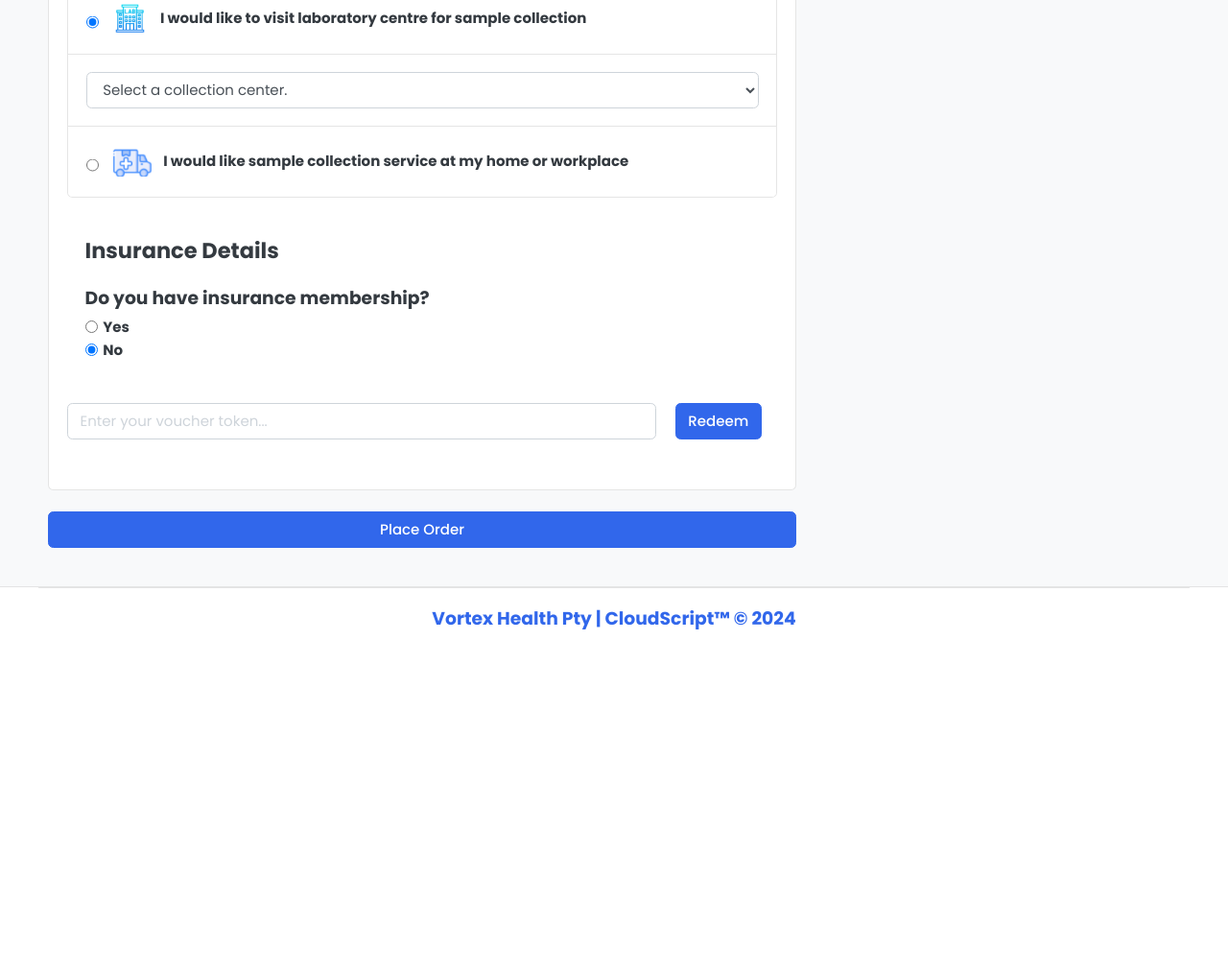
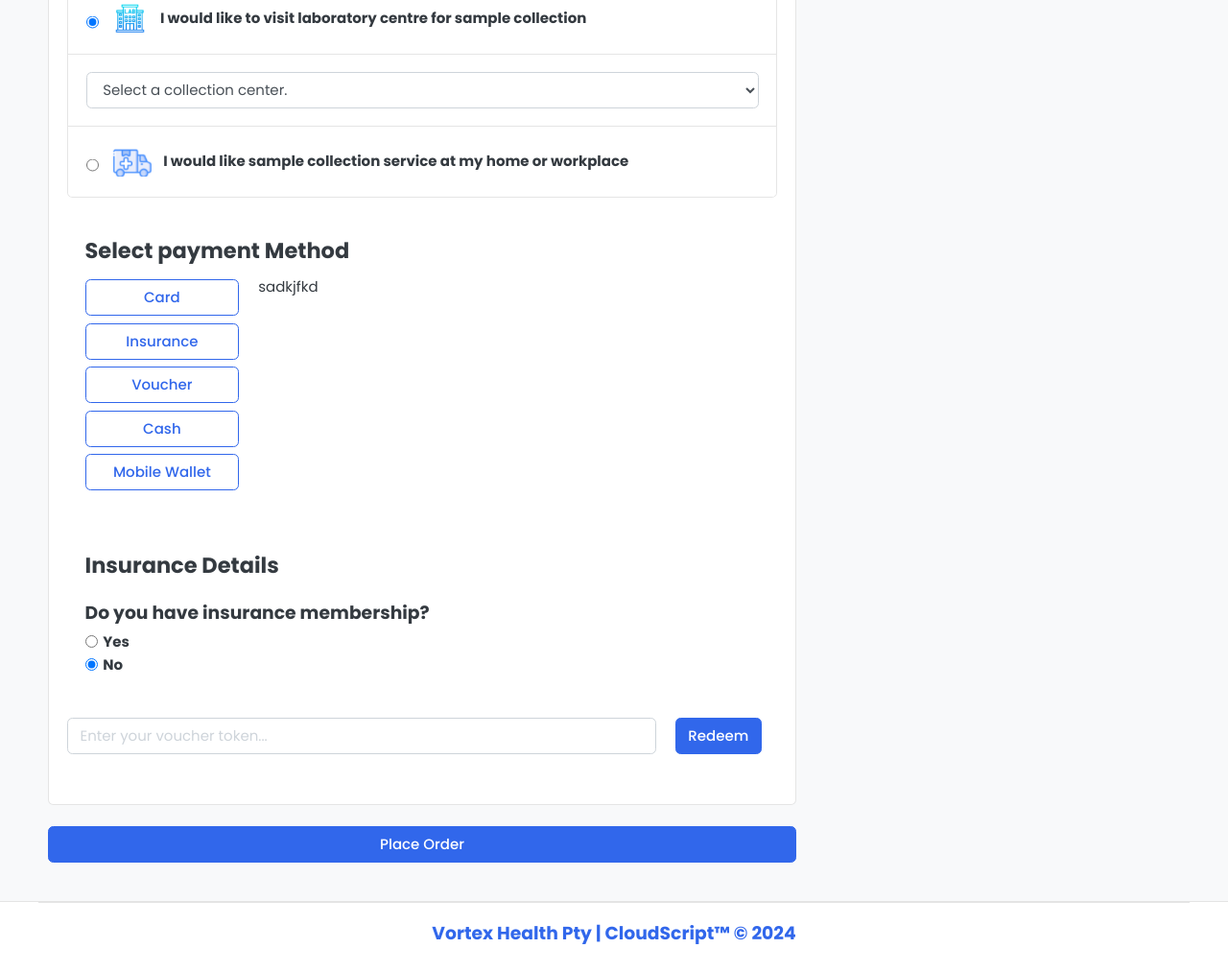
Before and after one commit to mahamudh472/medical_test, a Django app: page /request/checkout in a window 1280 px wide. Shown: the part 735-1748 px from the top of the page at 96% size. Before the commit the page ends 1391 px from the top, so only its background shows below. Run offline with Django 4.2, Linux system fonts and the light colour scheme; data comes from the database, SQL or seed files in the repository; parts of the project's set-up code (start-up, migrations or seed data) failed here and were passed over; some libraries are stand-ins or nearby versions; some web fonts are replaced.

Commit message:
not completed yet

```diff
--- a/templates/request/place-order.html
+++ b/templates/request/place-order.html
@@ -20,7 +20,9 @@
                                         <thead class="text-muted">
                                         <tr class="small text-uppercase">
                                             <th scope="col" class="text-center">Test</th>
-                                            <th style="white-space:nowrap" class="text-center" scope="col" width="120">Unit</th>
+                                            <th style="white-space:nowrap" class="text-center" scope="col" width="120">
+                                                Unit
+                                            </th>
                                             <th style="white-space:nowrap" scope="col" class="text-center">Cost</th>
 
                                         </tr>
@@ -131,7 +133,8 @@
                                             <select class="form-control" name="collection-center" id="center">
                                                 <option value="" disabled selected>Select a collection center.</option>
                                                 {% for ser in service %}
-                                                        <option value="{{ ser.location }}"><b>{{ ser.name }}</b> - {{ ser.location }}</option>
+                                                    <option value="{{ ser.location }}"><b>{{ ser.name }}</b>
+                                                        - {{ ser.location }}</option>
                                                 {% endfor %}
                                             </select>
                                             <input type="hidden" name="delivery_fee" id="deliveryFee" value="">
@@ -175,7 +178,8 @@
                                                     <option value="" disabled selected>Select a collection center.
                                                     </option>
                                                     {% for ser in service %}
-                                                            <option value="{{ ser.location }}">{{ ser.name }} - {{ ser.location }}</option>
+                                                        <option value="{{ ser.location }}">{{ ser.name }}
+                                                            - {{ ser.location }}</option>
                                                     {% endfor %}
                                                 </select>
                                                 <div class="form-group col-12 my-2">
@@ -311,6 +315,23 @@
                                     });
                                 });
                             </script>
+
+                            <article class=" my-4">
+
+                                <div class="card-body">
+                                    <div class="card-title h4">Select payment Method</div>
+                                    <div class="row">
+                                        <div class="col-3 d-flex flex-column">
+                                            <a href="" class="btn btn-outline-primary my-1">Card</a>
+                                            <a href="" class="btn btn-outline-primary my-1">Insurance</a>
+                                            <a href="" class="btn btn-outline-primary my-1">Voucher</a>
+                                            <a href="" class="btn btn-outline-primary my-1">Cash</a>
+                                            <a href="" class="btn btn-outline-primary my-1">Mobile Wallet</a>
+                                        </div>
+                                        <div class="col-7">sadkjfkd</div>
+                                    </div>
+                                </div>
+                            </article>
 
                             <article class=" my-4">
 
```
